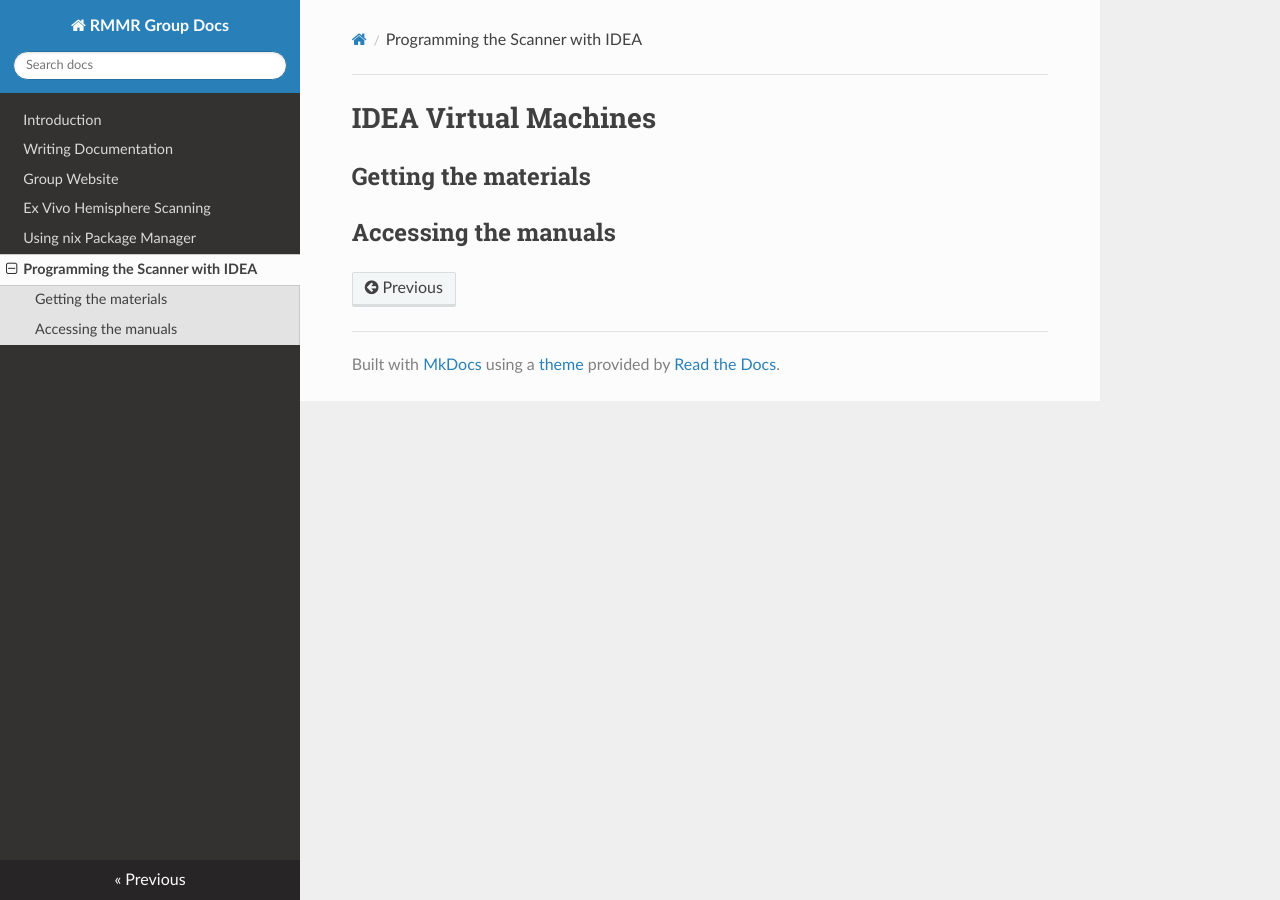
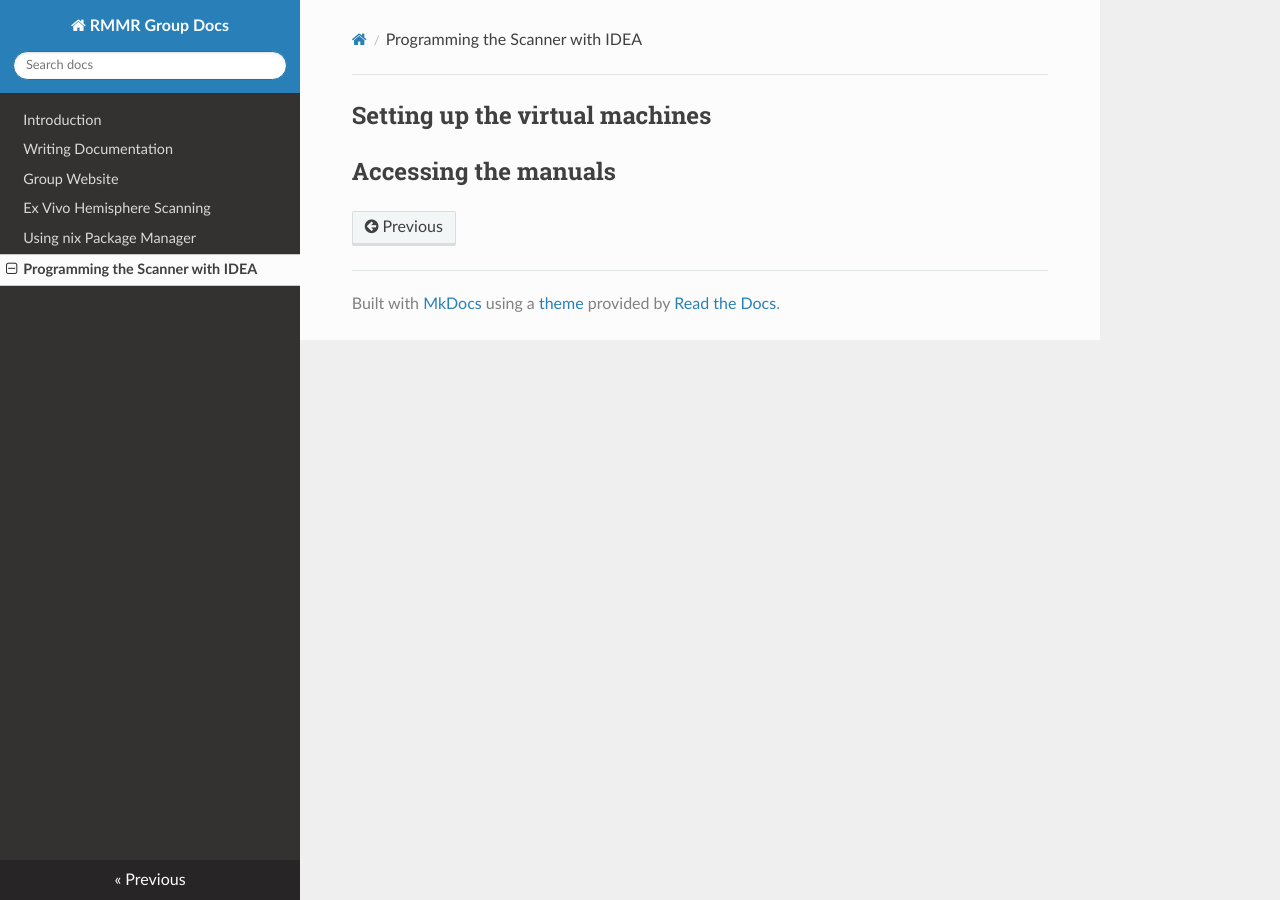
Before and after one commit to RMMR-Group/rmmr_group_docs, an MkDocs documentation site: the page built from docs/idea_vms.md, in a window 1280 px wide. Built offline with MkDocs 1.6.1, drawn with Linux system fonts in a browser that asks for light colours; nearby versions of some CDN libraries.

Commit message:
Fixed formatting of idea_vms.md

```diff
--- a/docs/idea_vms.md
+++ b/docs/idea_vms.md
@@ -1,5 +1,3 @@
-# IDEA Virtual Machines
-
-## Getting the materials
+## Setting up the virtual machines
 
 ## Accessing the manuals
```
